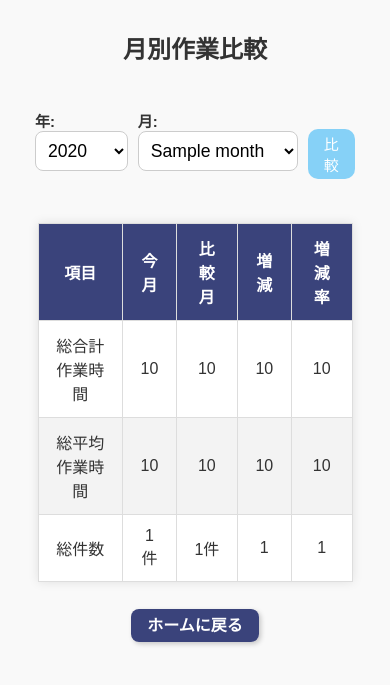
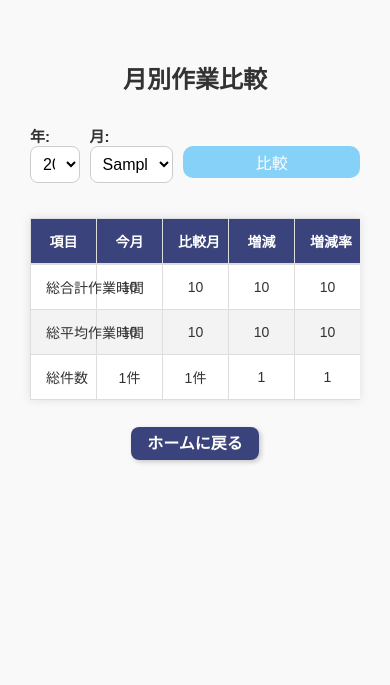
Before and after one commit to okometaisi/AZy-daily-report-app, a Django app: template main/templates/comparison_table.html in a window 390 px wide. Shown: the top 685 px of the page. Run offline with Django 5.2, Linux system fonts and the light colour scheme; the template is opened without the code that fills it: most values are stand-ins (such as "Sample title", 1, 10 or a date in 2020).

Commit message:
CSSiPhoneレイアウトに合わせられるように変更しました！

```diff
--- a/main/static/css/style.css
+++ b/main/static/css/style.css
@@ -149,3 +149,65 @@ form {
     margin: 0 auto;
     padding: 15px;
 }
+
+/* スマホ対応（画面幅768px以下） */
+@media screen and (max-width: 768px) {
+  body {
+    padding: 10px;
+    font-size: 16px;
+  }
+
+  .styled-table {
+    width: 100%;
+    font-size: 14px;
+    display: block;
+    overflow-x: auto;
+  }
+
+  .styled-table thead {
+    display: table;
+    width: 100%;
+    table-layout: fixed;
+  }
+
+  .styled-table tbody {
+    display: table;
+    width: 100%;
+    table-layout: fixed;
+  }
+
+  th, td {
+    white-space: nowrap;
+    text-align: left;
+  }
+
+  .button {
+    width: 100%;
+    text-align: center;
+    padding: 12px;
+    font-size: 16px;
+    margin-bottom: 10px;
+  }
+
+  .button-row {
+    flex-direction: column !important;
+    gap: 10px;
+  }
+
+  form {
+    padding: 0;
+  }
+
+  form select, form button {
+    width: 100%;
+    font-size: 16px;
+    margin-bottom: 10px;
+  }
+
+  #backToTop {
+    bottom: 15px;
+    right: 10px;
+    padding: 8px 12px;
+    font-size: 18px;
+  }
+}
```
